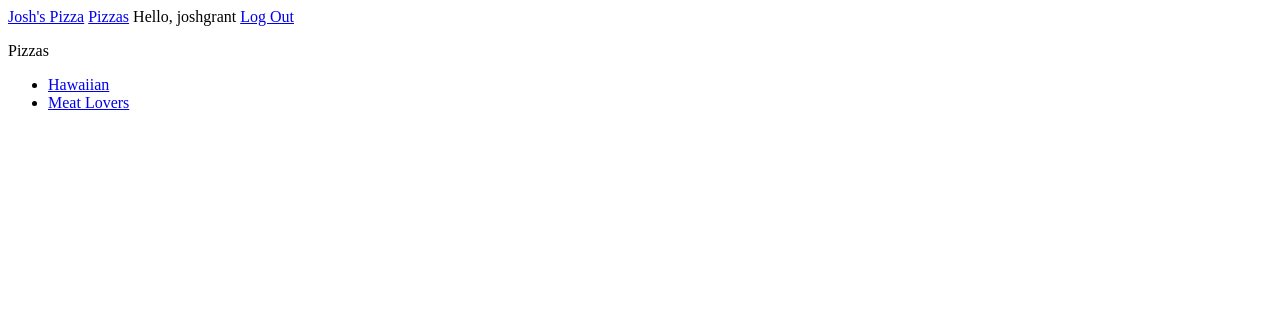
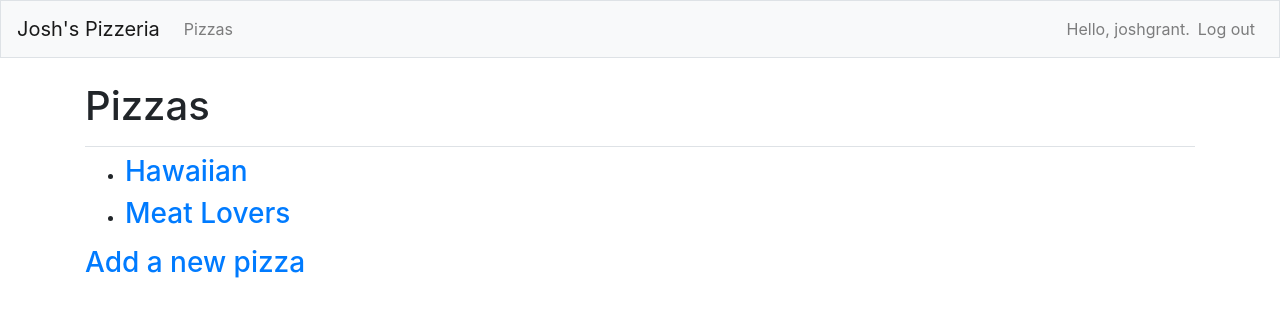
Before and after one commit to jtgrant98/Pizzeria-Final, a Django app: page /pizzas in a window 1280 px wide. Shown: the top 317 px of the page. Run offline with Django 3.2, Linux system fonts and the light colour scheme; a user stored in the database is signed in; data comes from the database, SQL or seed files in the repository; both versions use the stored data as it was after the commit; parts of the project's set-up code (start-up, migrations or seed data) failed here and were passed over; some libraries are stand-ins or nearby versions.

Commit message:
final formatting and picture fixed

```diff
--- a/pizzas/templates/pizzas/base.html
+++ b/pizzas/templates/pizzas/base.html
@@ -1,18 +1,62 @@
-<p>
-    <a href="{% url 'pizzas:index' %}">Josh's Pizza</a>
-    <a href="{% url 'pizzas:pizzas' %}">Pizzas</a>
-    {% if user.is_authenticated %}
-    Hello, {{user.username}}
-    <a href="{% url 'users:logout' %}">Log Out</a>
-    {% else %}
-    <a href="{% url 'users:register' %}">Register</a>
-    <a href="{% url 'users:login' %}">Log In</a>
-    {% endif %}
+{% load bootstrap4 %}
 
-</p>
+<!doctype html>
+<html lang="en">
+<head>
+  <meta charset="utf-8">
+  <meta name="viewport" content="width=device-width, initial-scale=1,
+    shrink-to-fit=no">
+  <title>Josh's Pizzeria</title>
 
-{% block content %}
+  {% bootstrap_css %}
+  {% bootstrap_javascript jquery='full' %}
 
+</head>
+<body>
 
+  <nav class="navbar navbar-expand-md navbar-light bg-light mb-4 border">
 
-{% endblock content %}
+    <a class="navbar-brand" href="{% url 'pizzas:index' %}">Josh's Pizzeria</a>
+
+    <button class="navbar-toggler" type="button" data-toggle="collapse"
+        data-target="#navbarCollapse" aria-controls="navbarCollapse"
+        aria-expanded="false" aria-label="Toggle navigation">
+      <span class="navbar-toggler-icon"></span></button>
+    <div class="collapse navbar-collapse" id="navbarCollapse">
+      <ul class="navbar-nav mr-auto">
+        <li class="nav-item">
+          <a class="nav-link" href="{% url 'pizzas:pizzas' %}">Pizzas</a>
+        </li>
+      </ul>
+      <ul class="navbar-nav ml-auto">
+        {% if user.is_authenticated %}
+          <li class="nav-item">
+            <span class="navbar-text"}">Hello, {{ user.username }}.</span>
+          </li>
+          <li class="nav-item">
+            <a class="nav-link" href="{% url 'users:logout' %}">Log out</a>
+          </li>
+        {% else %}
+          <li class="nav-item">
+            <a class="nav-link" href="{% url 'users:register' %}">Register</a>
+          </li>
+          <li class="nav-item">
+            <a class="nav-link" href="{% url 'users:login' %}">Log in</a></li>
+        {% endif %}
+      </ul>
+    </div>
+
+  </nav>
+
+  <main role="main" class="container">
+    <div class="pb-2 mb-2 border-bottom">
+      {% block page_header %}{% endblock page_header %}
+    </div>
+    <div>
+      {% block content %}{% endblock content %}
+    </div>
+  </main>
+
+</body>
+
+</html>
--- a/pizzas/templates/pizzas/pizzas.html
+++ b/pizzas/templates/pizzas/pizzas.html
@@ -1,23 +1,26 @@
 {% extends "pizzas/base.html" %}
 
 
+{% block page_header %}
+
+<h1>Pizzas</h1>
+
+{% endblock page_header %}
+
 {% block content %}
-
-<p>Pizzas</p>
 
 <ul>
     {% for pizza in pizzas %}
 
-    <li>
+    <li><h3>
         <a href="{% url 'pizzas:pizza' pizza.id %}">{{ pizza }}</a>
-    </li>
+    </h3></li>
 
     {% empty %}
-    <li> No pizzas Have been added yet.</li>
+    <li><h3> No pizzas Have been added yet.</h3></li>
 
     {% endfor %}
 </ul>
-
-
+<h3><a href="{% url 'pizzas:new_pizza' %}">Add a new pizza</a></h3>
 
 {% endblock content %}
```
Also changed, not shown: pizzas/templates/pizzas/index.html (+9 -5 lines), pizzas/templates/pizzas/pizza.html (+9 -0 lines), pizzas/views.py (+2 -6 lines), pizzeria/settings.py (+2 -6 lines), users/templates/registration/login.html (+17 -11 lines), db.sqlite3, pizzas/migrations/0001_initial.py, pizzas/migrations/0003_auto_20211210_0253.py, pizzas/urls.py (line endings or trailing spaces).
